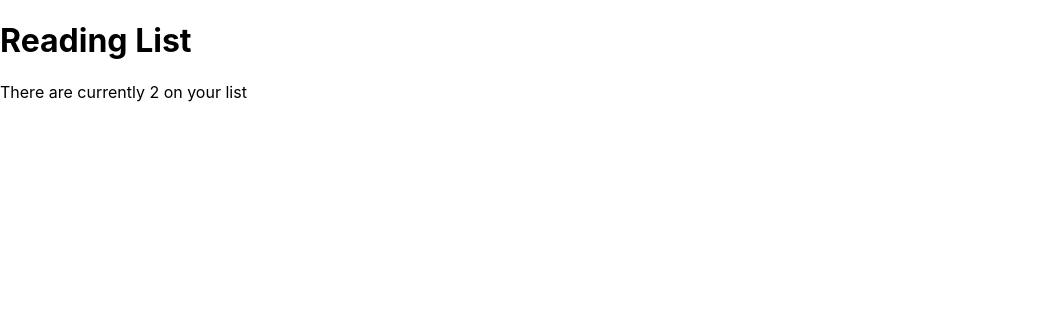
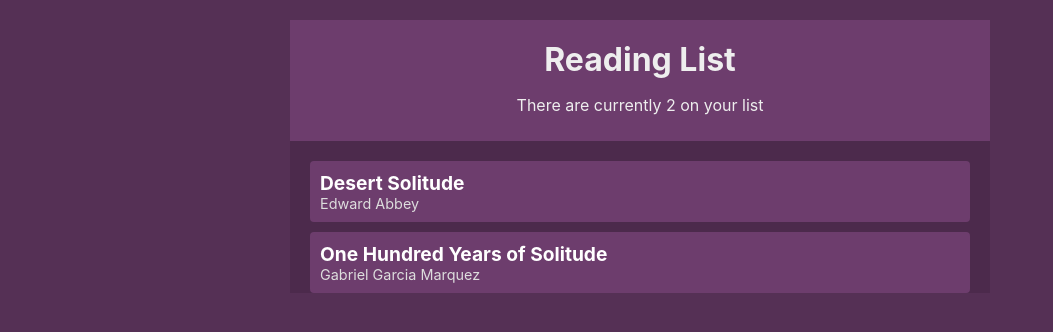
Before and after one commit to stamiesie/context-api-list, a React (Create React App) app: page / in a window 1280 px wide. Shown: the top 332 px of the page, without its empty margins (0-1053 px from the left). Built offline with nearby package versions, Linux system fonts and the light colour scheme.

Commit message:
create BookList and BookDetails components

```diff
--- a/src/App.css
+++ /dev/null
@@ -1,38 +0,0 @@
-.App {
-  text-align: center;
-}
-
-.App-logo {
-  height: 40vmin;
-  pointer-events: none;
-}
-
-@media (prefers-reduced-motion: no-preference) {
-  .App-logo {
-    animation: App-logo-spin infinite 20s linear;
-  }
-}
-
-.App-header {
-  background-color: #282c34;
-  min-height: 100vh;
-  display: flex;
-  flex-direction: column;
-  align-items: center;
-  justify-content: center;
-  font-size: calc(10px + 2vmin);
-  color: white;
-}
-
-.App-link {
-  color: #61dafb;
-}
-
-@keyframes App-logo-spin {
-  from {
-    transform: rotate(0deg);
-  }
-  to {
-    transform: rotate(360deg);
-  }
-}
--- a/src/App.js
+++ b/src/App.js
@@ -1,4 +1,5 @@
 import React from 'react';
+import BookList from './components/BookList';
 import Navbar from './components/Navbar';
 import BookContextProvider from "./contexts/BookContext";
 
@@ -8,6 +9,7 @@
     <div className="App">
       <BookContextProvider>
         <Navbar />
+        <BookList />
       </BookContextProvider>
     </div>
   );
--- a/src/components/BookDetails.js
+++ b/src/components/BookDetails.js
@@ -0,0 +1,14 @@
+import React, { useContext }from 'react';
+import { BookContext } from '../contexts/BookContext'
+
+export default function BookDetails({ book }) {
+    const { removeBook } = useContext(BookContext);
+    return (
+        <div>
+            <li onClick={() => removeBook(book.id)}>
+                <div className="title">{book.title}</div>
+                <div className="author">{book.author}</div>
+            </li>
+        </div>
+    )
+}
--- a/src/components/BookList.js
+++ b/src/components/BookList.js
@@ -0,0 +1,18 @@
+import React, { useContext } from 'react';
+import { BookContext } from '../contexts/BookContext';
+import BookDetails from './BookDetails';
+
+export default function BookList() {
+    const { books } = useContext(BookContext);
+    return books.length ? (
+        <div className="book-list">
+            <ul>
+                { books.map(book => {
+                    return (<BookDetails book={book} key={book.id} />)
+                })}
+            </ul>
+        </div>
+    ) : (
+        <div className="empty">No books on your list to read</div>
+    )
+}
--- a/src/index.css
+++ b/src/index.css
@@ -1,13 +1,56 @@
 body {
   margin: 0;
-  font-family: -apple-system, BlinkMacSystemFont, 'Segoe UI', 'Roboto', 'Oxygen',
-    'Ubuntu', 'Cantarell', 'Fira Sans', 'Droid Sans', 'Helvetica Neue',
+  font-family: -apple-system, BlinkMacSystemFont, "Segoe UI", "Roboto", "Oxygen",
+    "Ubuntu", "Cantarell", "Fira Sans", "Droid Sans", "Helvetica Neue",
     sans-serif;
   -webkit-font-smoothing: antialiased;
   -moz-osx-font-smoothing: grayscale;
+  background: #553055;
+}
+.App{
+  background: #4c2a4c;
+  margin: 20px auto;
+  width: 90%;
+  max-width: 700px;
+  color: #eee;
+}
+.navbar{
+  padding: 10px 20px;
+  text-align: center;
+  background: #6d3d6d
+}
+.navbar h1{
+  margin: 10px 0;
 }
 
-code {
-  font-family: source-code-pro, Menlo, Monaco, Consolas, 'Courier New',
-    monospace;
+.book-list{
+  margin: 20px;
 }
+.book-list ul{
+  padding: 0;
+  list-style-type: none;
+}
+.book-list li{
+  background: #6d3d6d;
+  border-radius: 4px;
+  padding: 10px;
+  cursor: pointer;
+  margin: 10px 0;
+}
+.book-list li:hover{
+  opacity: 0.7;
+  text-decoration: line-through;
+}
+.book-list .title{
+  font-weight: bold;
+  color: #fff;
+  font-size: 1.2em;
+}
+.book-list .author{
+  font-size: 0.9em;
+  color: #ddd;
+}
+.empty{
+  margin: 20px;
+  text-align: center;
+}
```
Also changed, not shown: src/logo.svg (deleted), 1 other file (tests, documents, lock files or other folders).
